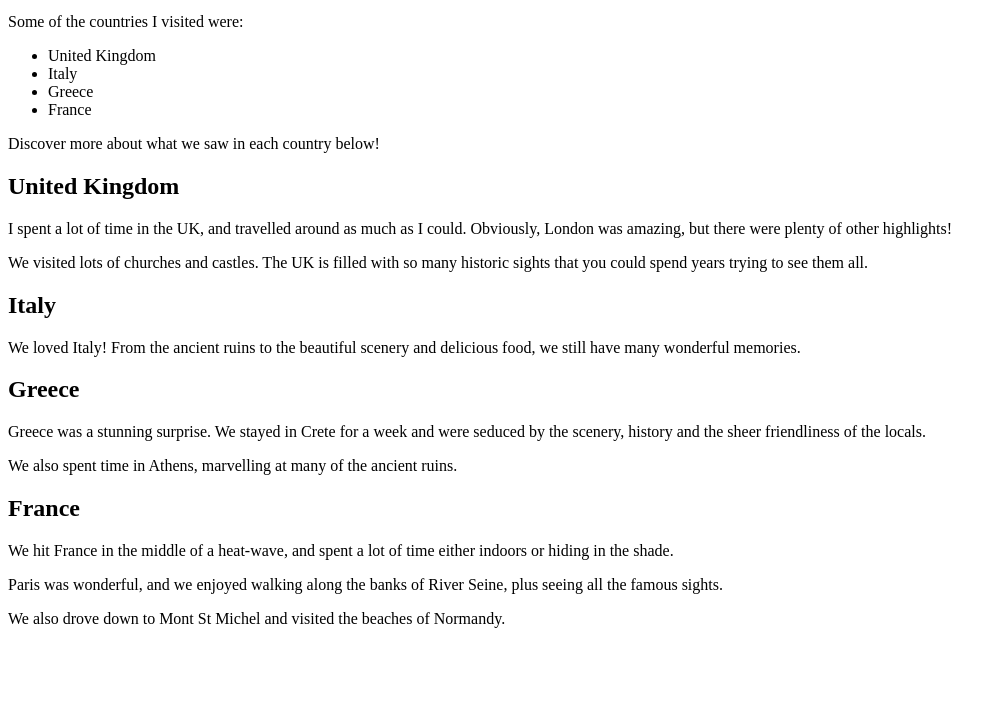
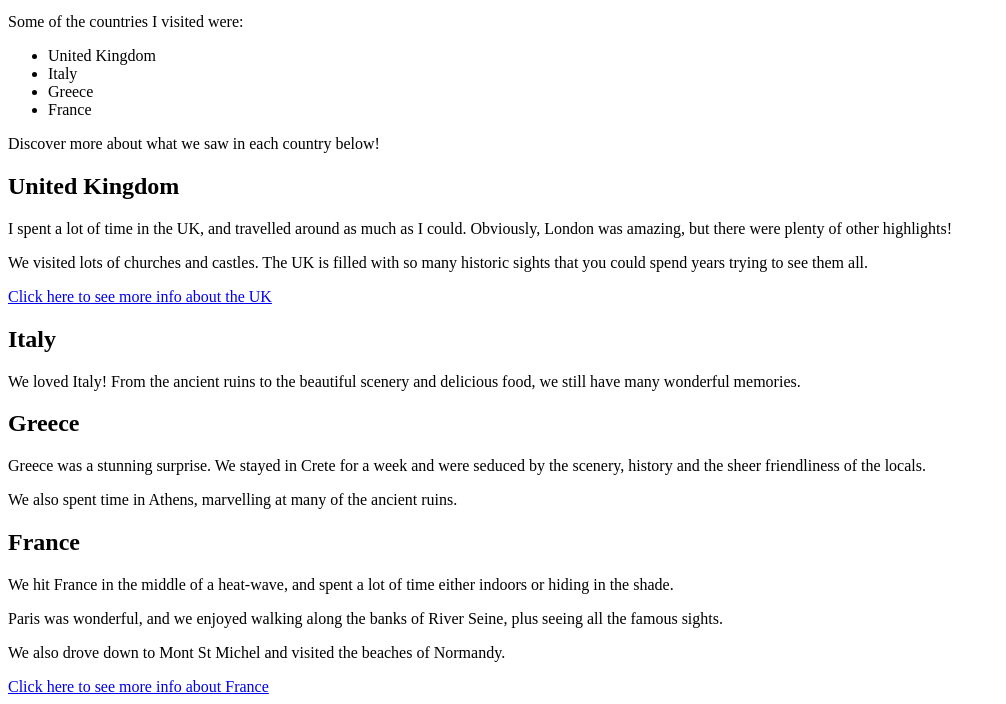
Before and after one commit to standrewscollege2018/2022-year-11-web-design-classwork-JustineLeeNZ, a plain HTML site: page europe/index.html in a window 1280 px wide. Shown: the part 101-805 px from the top of the page, without its empty margins (0-1006 px from the left). Drawn offline with Linux system fonts and the light colour scheme.

Commit message:
Added links
Linked from homepage to france and uk country pages. Added link from country pages to homepage.

```diff
--- a/europe/index.html
+++ b/europe/index.html
@@ -29,6 +29,8 @@
     </p>
     <p>We visited lots of churches and castles. The UK is filled with so many historic sights that you could spend years trying to see them all.
     </p>
+    <!-- more info about site seeing in the UK -->
+    <a href="uk.html">Click here to see more info about the UK</a>
 
     <!-- Italy -->
     <h2>Italy</h2>
@@ -50,6 +52,7 @@
     </p>
     <p>We also drove down to Mont St Michel and visited the beaches of Normandy.
     </p>
+    <a href="france.html">Click here to see more info about France</a>
 
   </body>
 </html>
```
Also changed, not shown: europe/france.html (+3 -0 lines), europe/uk.html (+3 -0 lines).
